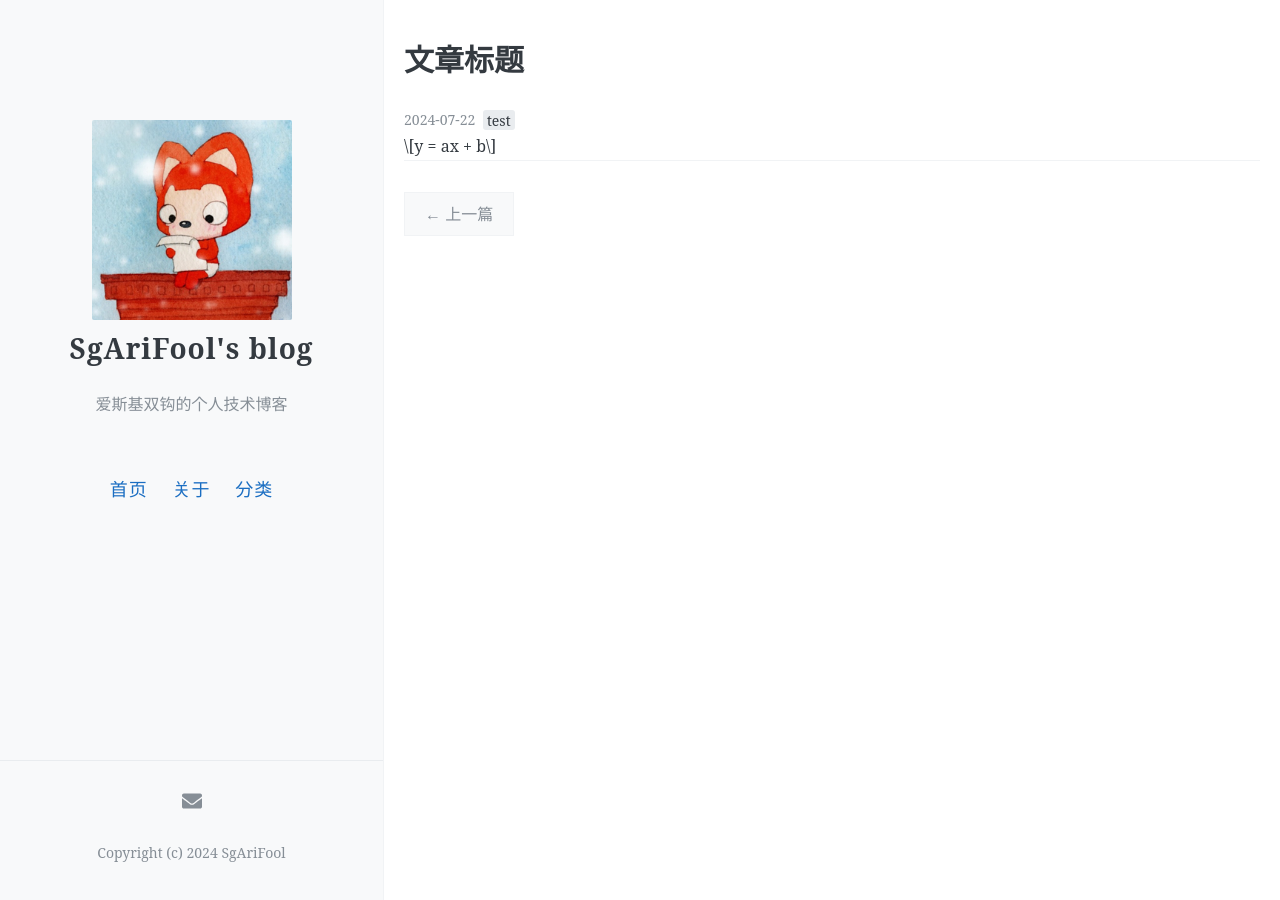
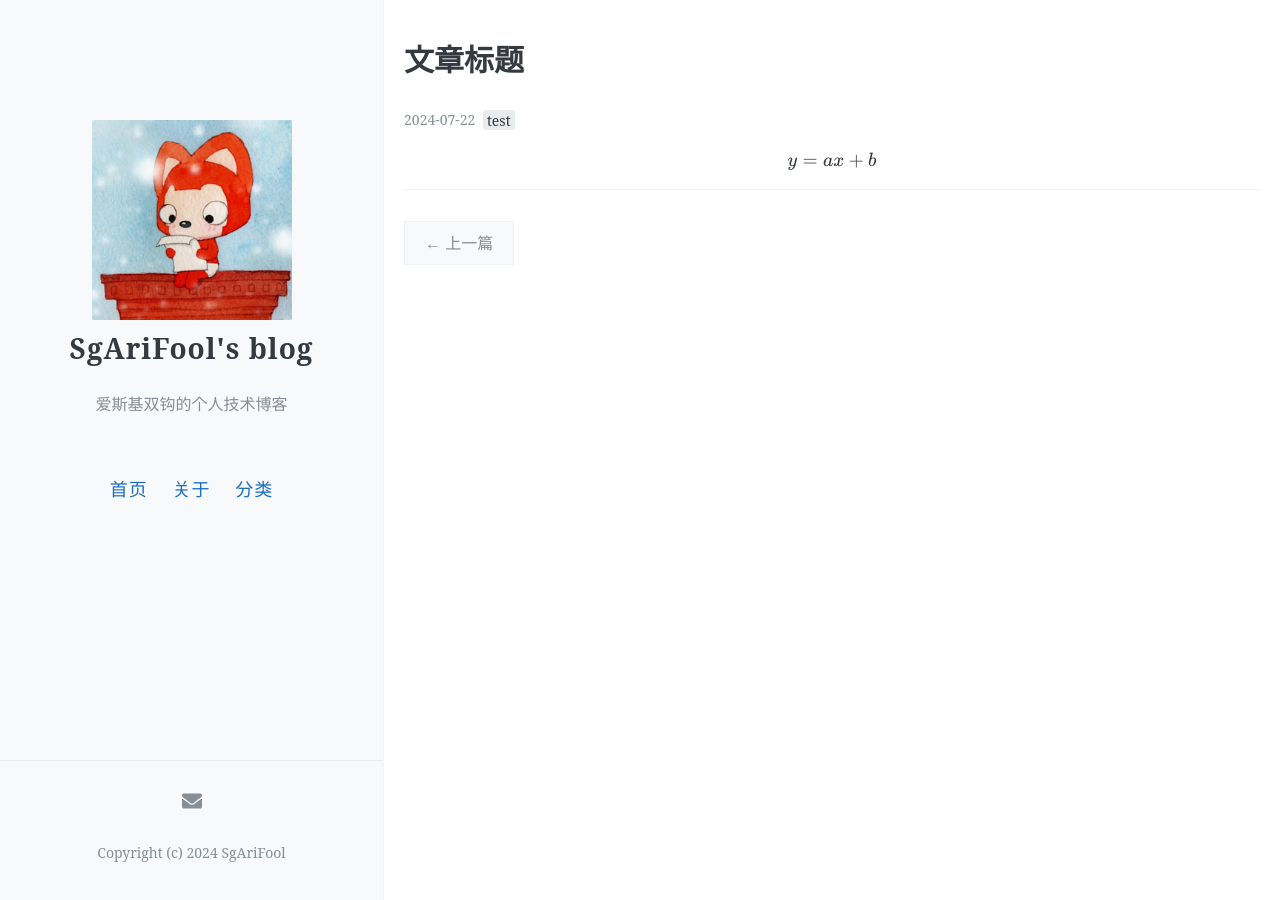
Before and after one commit to SgAriFool/sgarifool.github.io, a Jekyll site: the page built from _posts/2024-07-22-test.md, in a window 1280 px wide. Built offline with Jekyll 4.4.1, drawn with Linux system fonts in a browser that asks for light colours; some of the changed lines change nothing that is shown.

Commit message:
try to add latex

```diff
--- a/_includes/head.html
+++ b/_includes/head.html
@@ -27,4 +27,7 @@
 
   <!-- Created with Jekyll Now - http://github.com/barryclark/jekyll-now -->
 
+  <script src="https://polyfill.io/v3/polyfill.min.js?features=es6"></script>
+  <script id="MathJax-script" async src="https://cdn.jsdelivr.net/npm/mathjax@3/es5/tex-mml-chtml.js"></script>
+
 </head>
--- a/_layouts/post.html
+++ b/_layouts/post.html
@@ -22,7 +22,14 @@
     </ul>
   </div>
 
-
+  <script>
+  MathJax = {
+    tex: {
+      inlineMath: [['$', '$']],
+      processEscapes: true
+    }
+  };
+  </script>
 
   <div class="entry">
     {{ content }}
```
